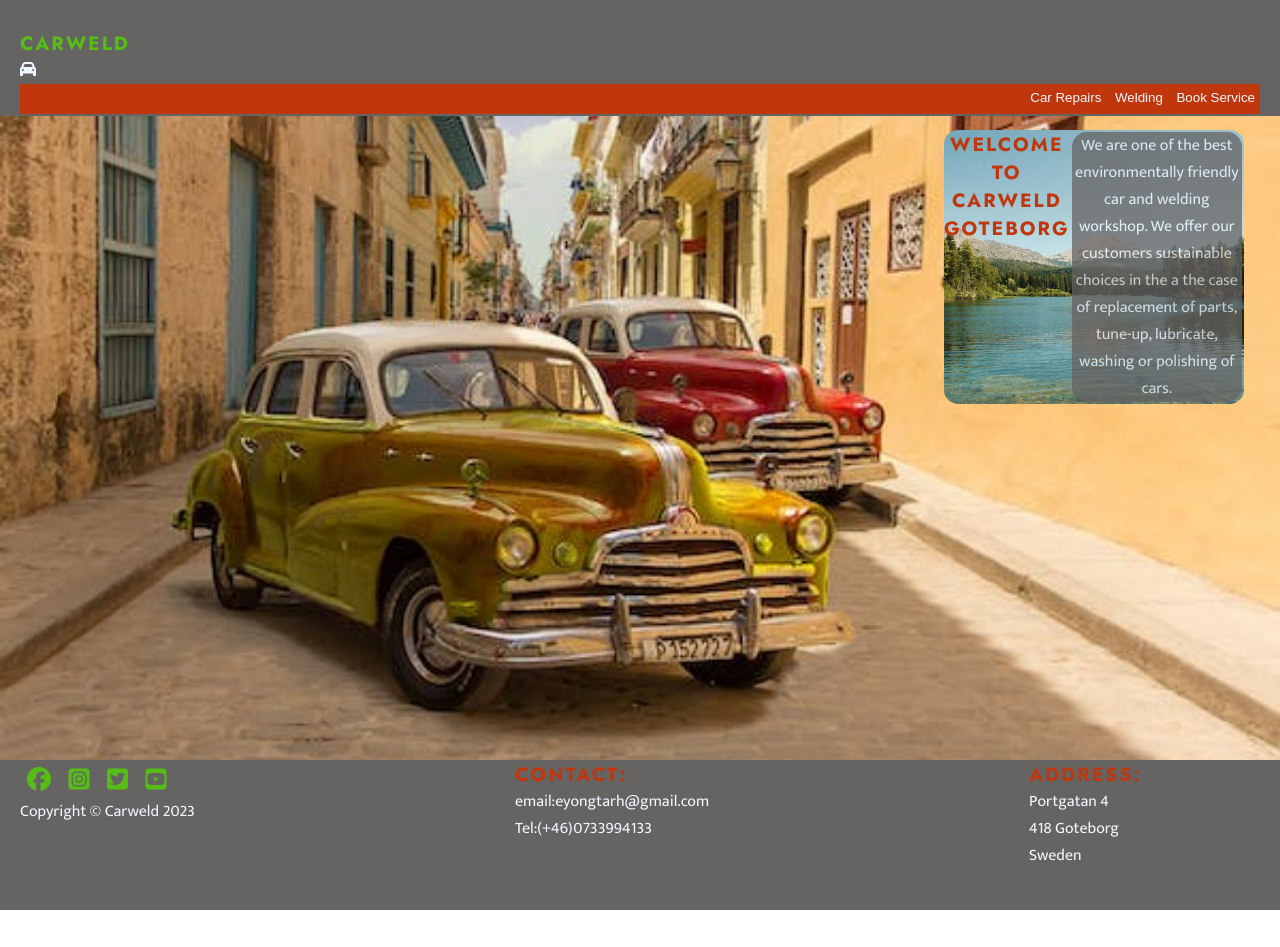
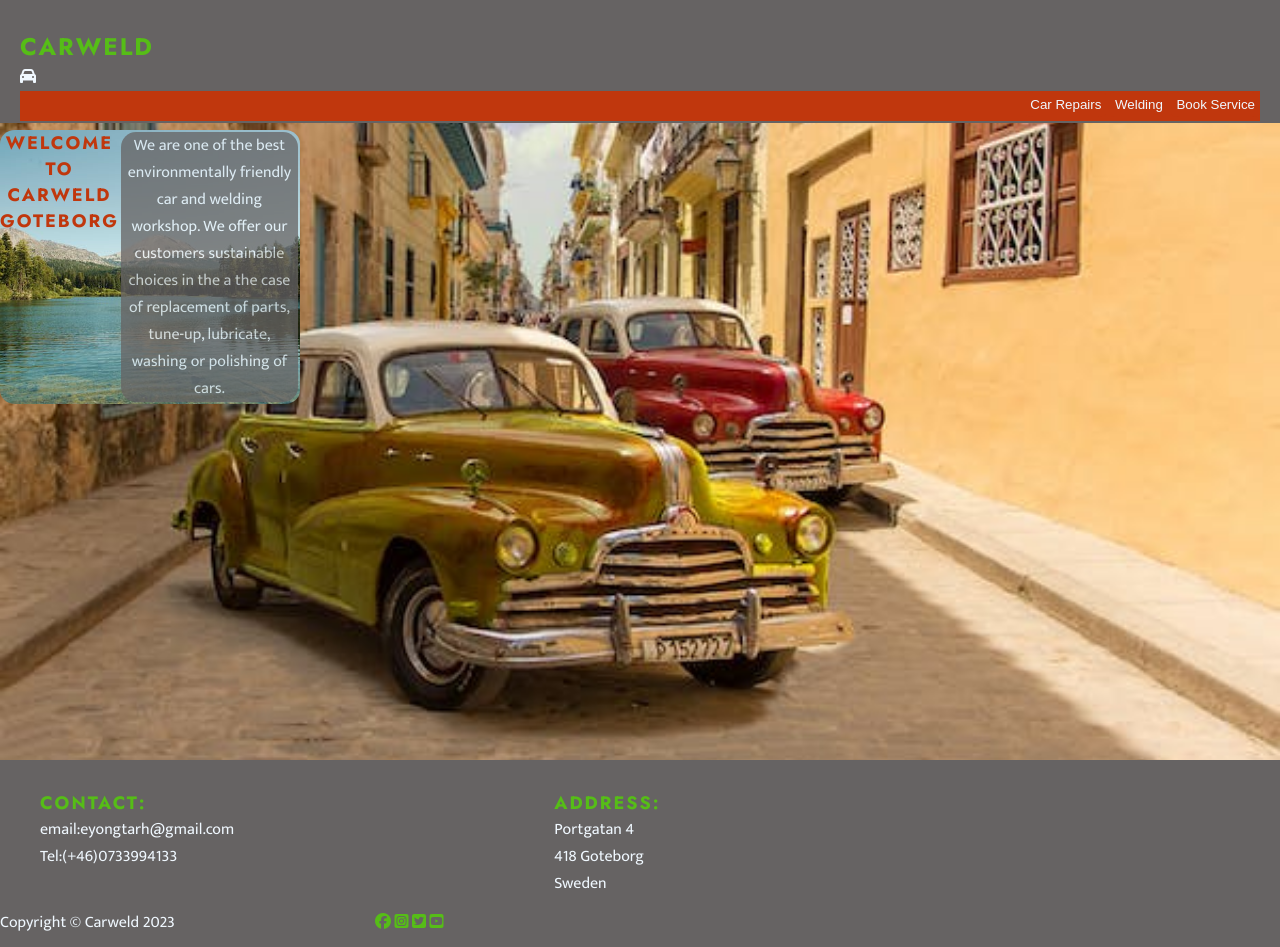
Before and after one commit to Eyongtarh/Carweld, a plain HTML site: page index.html in a window 1280 px wide. Before the commit the page ends 910 px from the top, so only its background shows below. Drawn offline with Linux system fonts and the light colour scheme.

Commit message:
add edit index.html file

```diff
--- a/assets/css/style.css
+++ b/assets/css/style.css
@@ -53,11 +53,18 @@ nav button {
     background-color: #c0370d;
 }
 
-h1,
+h1 {
+    font-family: 'jost', sans-serif;
+    font-size: x-large;
+    text-transform: uppercase;
+    letter-spacing: 2px;
+    color: #56bd17;
+}
+
 h2,
 h3 {
     font-family: 'jost', sans-serif;
-    font-size: larger;
+    font-size: large;
     text-transform: uppercase;
     letter-spacing: 2px;
     color: #56bd17;
@@ -77,14 +84,14 @@ h3 {
     margin-top: 130px;
     max-width: 300px;
     max-height: 300px;
-    margin-left: 59em;
+
 }
 
 #welcome-note h2 {
     color: #c0370d;
 }
 
-#p-note {
+#welcome-note p {
     background-color: #666363;
     color: #f0f8ff;
     margin: 2px;
@@ -114,25 +121,26 @@ h3 {
     flex-wrap: wrap;
     background-color: #666363;
     color: #f0f8ff;
-    position: flex-end;
-    height: 80px;
-    padding: 0 20px;
+    height: 5px;
+    padding-left: 40px;
+    padding-top: 30px;
+    flex-basis: 100px;
+    flex-grow: 1;
+
 
 }
 
-#media-icons i {
-    font-size: 150%;
-    padding: 4%;
+#media-icons i {size: 20rem;
     color: #56bd17;
-    justify-items: right;
 }
 
-footer h3 {
-    color: #c0370d;
-}
-
-footer p {
+#copyright {
+    display: flex;
+    align-items: center;
+    background-color: #666363;
     color: #f0f8ff;
+    height:50px;
+    gap: 200px;
 }
 
 /* Media Queries: Tablets and Laber (540px and up) */
--- a/index.html
+++ b/index.html
@@ -61,72 +61,54 @@
       </div>
     </header>
 
-    <pilar id="oldcars">
-      <section>
-        <div id="welcome-note">
-          <div><h2>Welcome to Carweld Goteborg</h2></div>
-          <div id="p-note">
+
+      <section id="oldcars">
+        <span id="welcome-note">
+          <h2>Welcome to Carweld Goteborg</h2>
             <p>
               We are one of the best environmentally friendly car and welding
               workshop. We offer our customers sustainable choices in the a the
               case of replacement of parts, tune-up, lubricate, washing or
               polishing of cars.
             </p>
-          </div>
-        </div>
+        </span>
       </section>
-    </pilar>
 
-    <footer id="media">
-        <div>
-
-      <span id="media-icons">
-        <a
-          href="https://www.facebook.com"
-          target="_blank"
-          rel="noopener"
-          aria-label="Find us on Facebook (link opens in a new tab)"
-          ><i class="fa-brands fa-facebook"></i
-        ></a>
-        <a
-          href="https://www.instagram.com"
-          target="_blank"
-          rel="noopener"
-          aria-label="Find us on Instagram (link opens in a new tab)"
-          ><i class="fa-brands fa-square-instagram"></i
-        ></a>
-        <a
-          href="https://www.twitter.com"
-          target="_blank"
-          rel="noopener"
-          aria-label="Find us on Twitter (link opens in a new tab)"
-          ><i class="fa-brands fa-square-twitter"></i
-        ></a>
-        <a
-          href="http://www.youtube.com/"
-          target="_blank"
-          rel="noopener"
-          aria-label="visit our youtube page (link opens in a new tap)"
-          ><i class="fa-brands fa-square-youtube"></i
-        ></a>
-      </span>
-    <p>Copyright © Carweld 2023</p>
-    </div>
-    <div>
+      <section id="media">
+        <span>
                 <h3>Contact:</h2>
                     <p>email:eyongtarh@gmail.com</p>
                     <p>Tel:(+46)0733994133</p>
-    </div>
-    <div>
+        </span>
+        <span>
                 <h3>Address:</h3>
                 <p>Portgatan 4</p>
                 <p>418 Goteborg</p>
                 <p>Sweden</p>
-
-    </div>
+        </span>
+      </section>
 
 
+    <footer id="copyright">
+        <span>
+            <p>Copyright © Carweld 2023</p>
+        </span>
+     <span id="media-icons">
+        <a href="https://www.facebook.com" target="_blank" rel="noopener"
+            aria-label="Find us on Facebook (link opens in a new tab)">
+            <i class="fa-brands fa-facebook"></i></a>
+        <a href="https://www.instagram.com" target="_blank" rel="noopener"
+            aria-label="Find us on Instagram (link opens in a new tab)">
+            <i class="fa-brands fa-square-instagram"></i></a>
+        <a href="https://www.twitter.com" target="_blank" rel="noopener"
+            aria-label="Find us on Twitter (link opens in a new tab)">
+            <i class="fa-brands fa-square-twitter"></i></a>
+        <a href="http://www.youtube.com/" target="_blank" rel="noopener"
+            aria-label="visit our youtube page (link opens in a new tap)">
+            <i class="fa-brands fa-square-youtube"></i></a>
+    </span>
     </footer>
+    <!--link to fontawesome-->
     <script
       src="https://kit.fontawesome.com/cdc8178852.js"
       crossorigin="anonymous"
```
Lines whose indentation alone changed are shown as unchanged.
